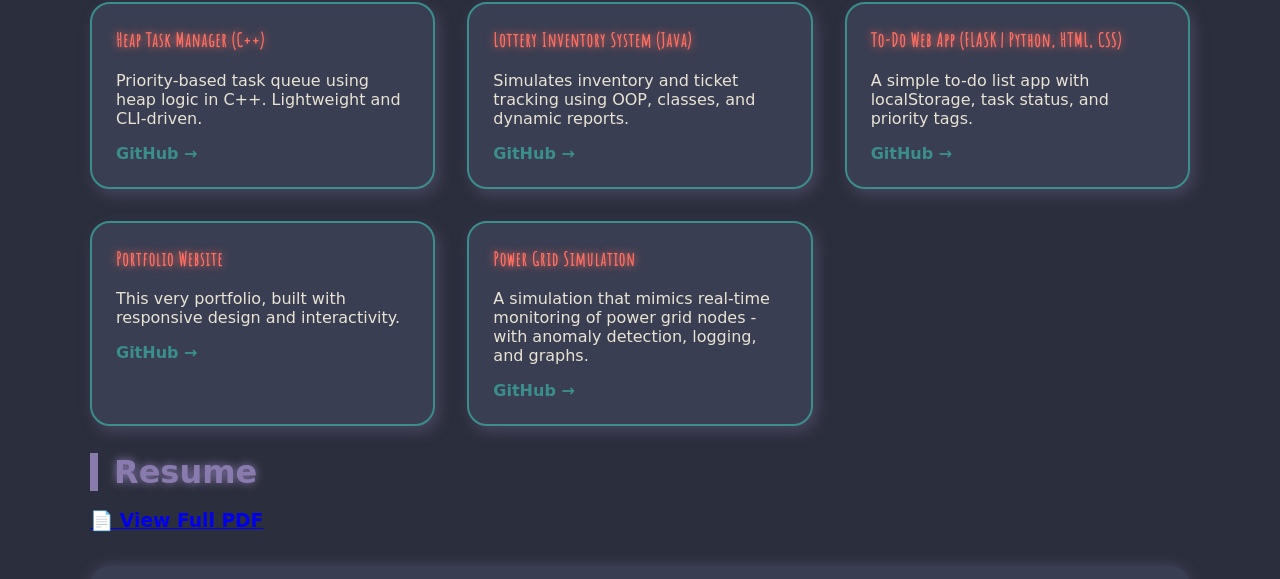
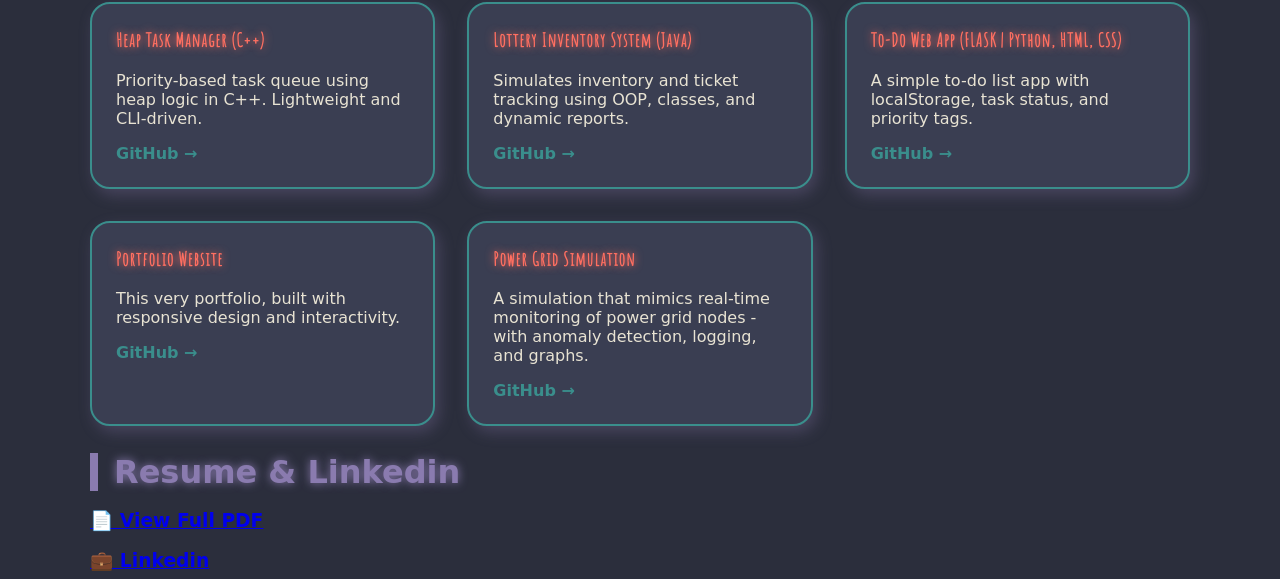
Before and after one commit to ssaauudd22/Web-Portfolio, a plain HTML site: page index.html in a window 1280 px wide. Shown: the part 371-950 px from the top of the page. Drawn offline with nearby package versions, Linux system fonts and the light colour scheme; a web font is replaced by a local one.

Commit message:
Linkedin Link now on website

```diff
--- a/index.html
+++ b/index.html
@@ -21,8 +21,9 @@
     </section>
 
     <section class="resume-section">
-      <h2>Resume</h2>
+      <h2>Resume & Linkedin</h2>
       <h3><a href="resume.pdf" target="_blank">📄 View Full PDF</a></h3>
+      <h3><a href="www.linkedin.com/in/saud-manganhar-040477243" target="_blank">💼 Linkedin</a></h3>
       <iframe src="resume.pdf" loading="lazy"></iframe>
     </section>
   </main>
--- a/style.css
+++ b/style.css
@@ -44,7 +44,6 @@ header.header-small .tagline {
   font-size: 1rem;
 }
 
-/* smooth transition to header and text */
 header,
 .intro,
 .tagline {
```
